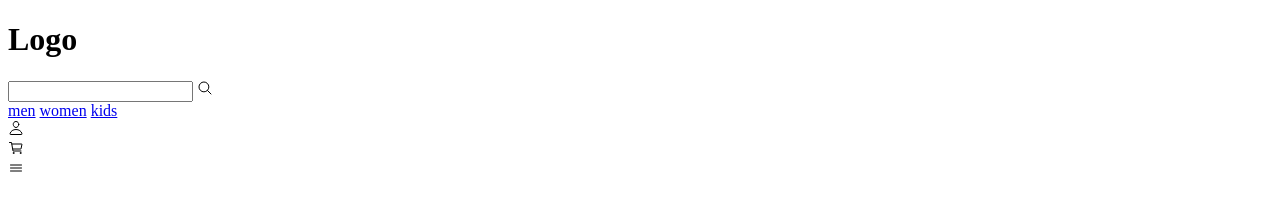
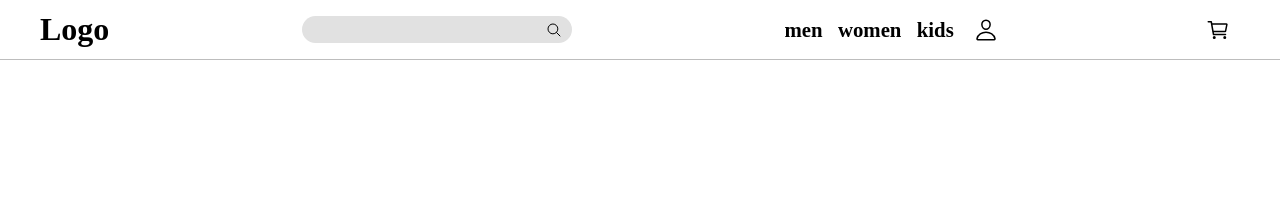
Before and after one commit to Slayer-X164/project-9---shoes-website, a plain HTML site: page index.html in a window 1280 px wide. Drawn offline with nearby package versions, Linux system fonts and the light colour scheme; the site is published under a folder, as on GitHub Pages, so addresses that start at the root find nothing.

Commit message:
removed fromsrc folder

```diff
--- a/src/index.html
+++ b/index.html
@@ -4,8 +4,8 @@
     <meta charset="UTF-8">
     <meta name="viewport" content="width=device-width, initial-scale=1.0">
     <title>ShoeCart</title>
-    <link rel="stylesheet" href="/src/home.css">
-    <link rel="stylesheet" href="/src/responsive.css">
+    <link rel="stylesheet" href="home.css">
+    <link rel="stylesheet" href="responsive.css">
     <script type="module" src="https://cdn.jsdelivr.net/npm/ionicons@latest/dist/ionicons/ionicons.esm.js"></script>
 <script nomodule src="https://cdn.jsdelivr.net/npm/ionicons@latest/dist/ionicons/ionicons.js"></script>
 </head>
@@ -40,6 +40,6 @@
             <ion-icon name="menu-outline" class="menu"></ion-icon>
         </div>
     </header>
-    <script src="/src/home.js"></script>
+    <script src="home.js"></script>
 </body>
 </html>
```
Also changed, not shown: home.css (renamed from src/home.css), home.js (renamed from src/home.js), responsive.css (renamed from src/responsive.css).
